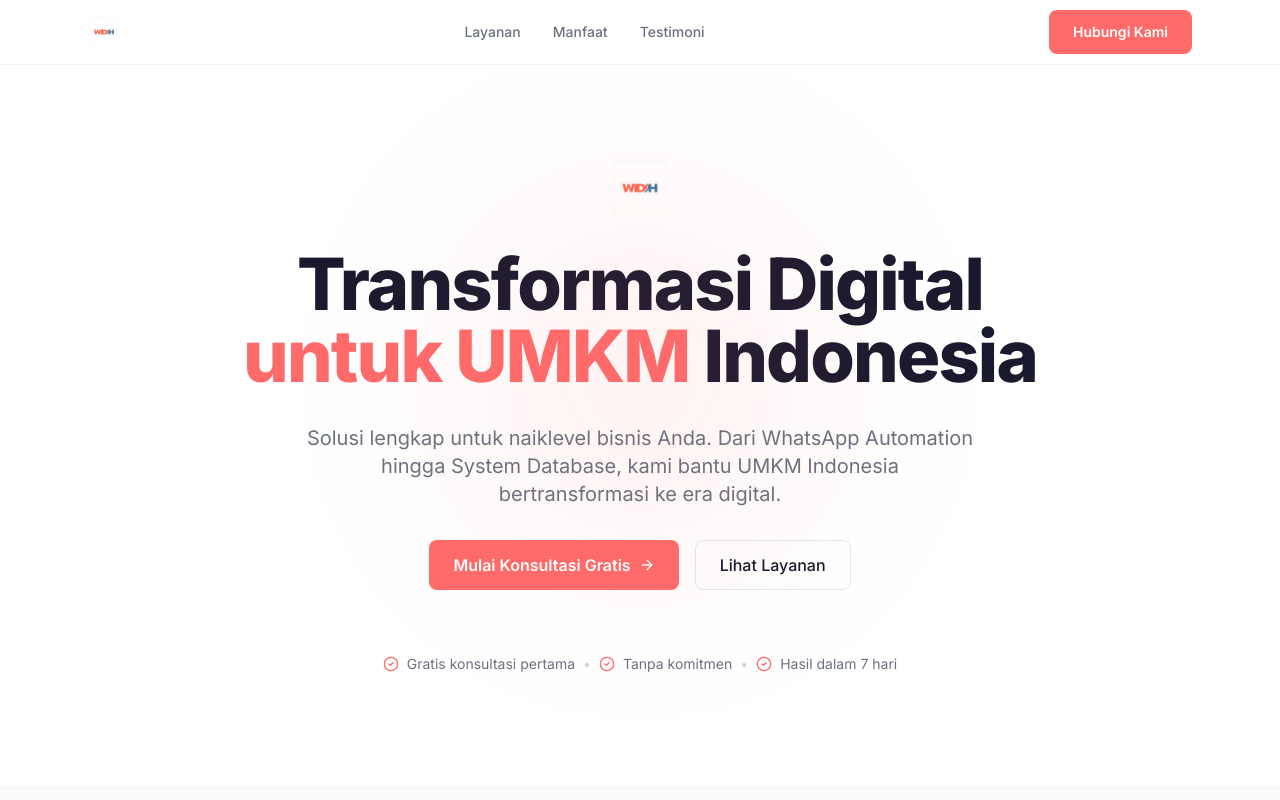
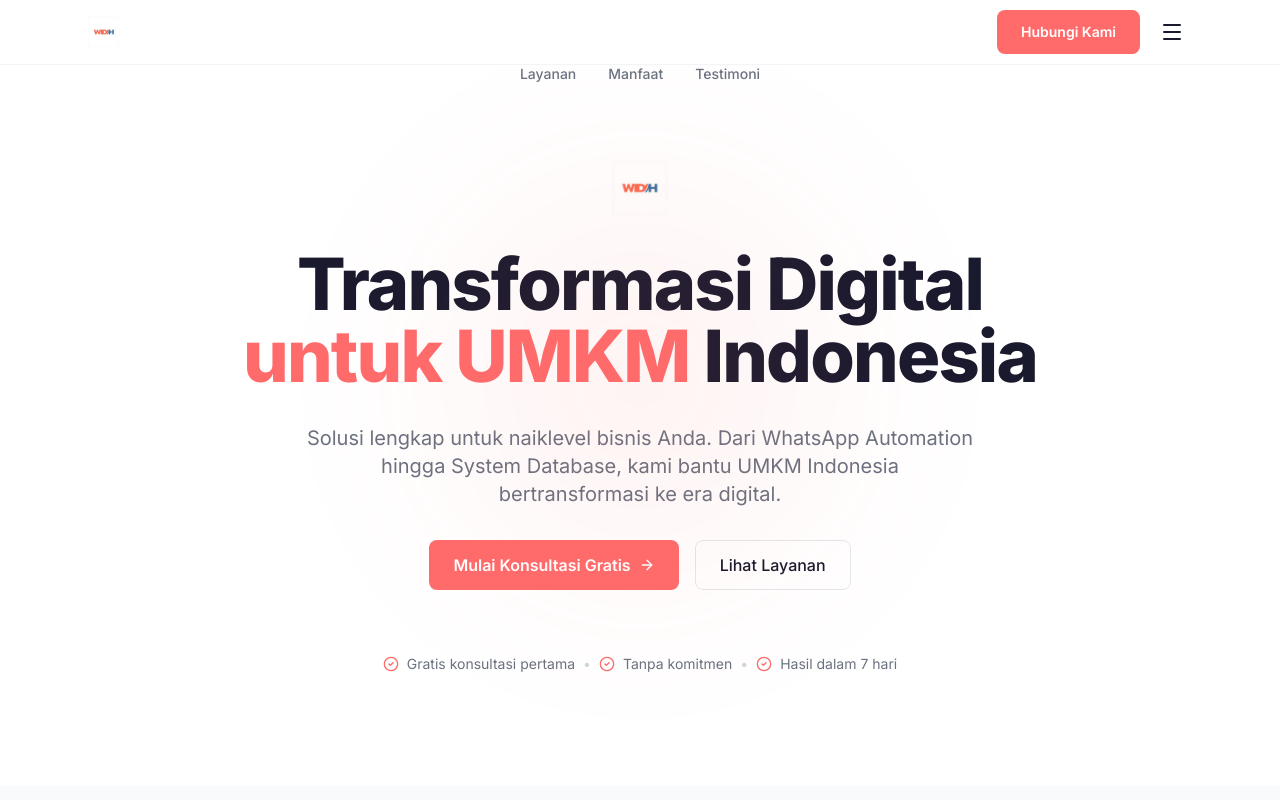
Before and after one commit to wahyug-project/widih-landing, a Next.js app: page / in a window 1280 px wide. Shown: the top 800 px of the page. Built offline with nearby package versions, Linux system fonts and the light colour scheme.

Commit message:
Fix: remove System Database from header, fix mobile nav layout

```diff
--- a/app/page.tsx
+++ b/app/page.tsx
@@ -64,6 +64,7 @@ function Nav() {
   return (
     <nav className="fixed top-0 left-0 right-0 z-50 bg-white/80 backdrop-blur-md border-b border-gray-100">
       <div className="max-w-6xl mx-auto px-6 h-16 flex items-center justify-between">
+        {/* Left: Logo */}
         <Image
           src="/logo-wdh.png"
           alt="WIDIH Logo"
@@ -71,8 +72,26 @@ function Nav() {
           height={40}
           className="h-8 w-auto"
         />
-        {/* Nav links untuk desktop */}
-        <div className="hidden md:flex items-center gap-8 text-sm font-medium text-muted">
+
+        {/* Right: Hubungi Kami + Hamburger (mobile: close together) */}
+        <div className="flex items-center gap-3">
+          {/* Hubungi Kami - desktop only */}
+          <a href="#kontak" className="hidden md:block btn-primary text-sm py-2 px-4">
+            Hubungi Kami
+          </a>
+          {/* Hamburger button untuk mobile */}
+          <button
+            onClick={() => setMobileMenuOpen(!mobileMenuOpen)}
+            className="p-2 text-dark hover:text-coral transition-colors"
+            aria-label="Toggle menu"
+          >
+            {mobileMenuOpen ? <X className="w-6 h-6" /> : <Menu className="w-6 h-6" />}
+          </button>
+        </div>
+      </div>
+
+      {/* Desktop nav links */}
+      <div className="hidden md:flex items-center justify-center gap-8 text-sm font-medium text-muted absolute left-1/2 -translate-x-1/2">
         <a href="#layanan" className="hover:text-dark transition-colors">
           Layanan
         </a>
@@ -83,19 +102,7 @@ function Nav() {
           Testimoni
         </a>
       </div>
-        {/* Tombol desktop */}
-        <a href="#kontak" className="hidden md:block btn-primary text-sm py-2 px-4">
-          Hubungi Kami
-        </a>
-        {/* Hamburger button untuk mobile */}
-        <button
-          onClick={() => setMobileMenuOpen(!mobileMenuOpen)}
-          className="md:hidden p-2 text-dark hover:text-coral transition-colors"
-          aria-label="Toggle menu"
-        >
-          {mobileMenuOpen ? <X className="w-6 h-6" /> : <Menu className="w-6 h-6" />}
-        </button>
-      </div>
+
       {/* Mobile menu dropdown */}
       {mobileMenuOpen && (
         <div className="md:hidden absolute top-full left-0 w-full bg-white shadow-lg border-b border-gray-100">
```
Lines whose indentation alone changed are shown as unchanged.
